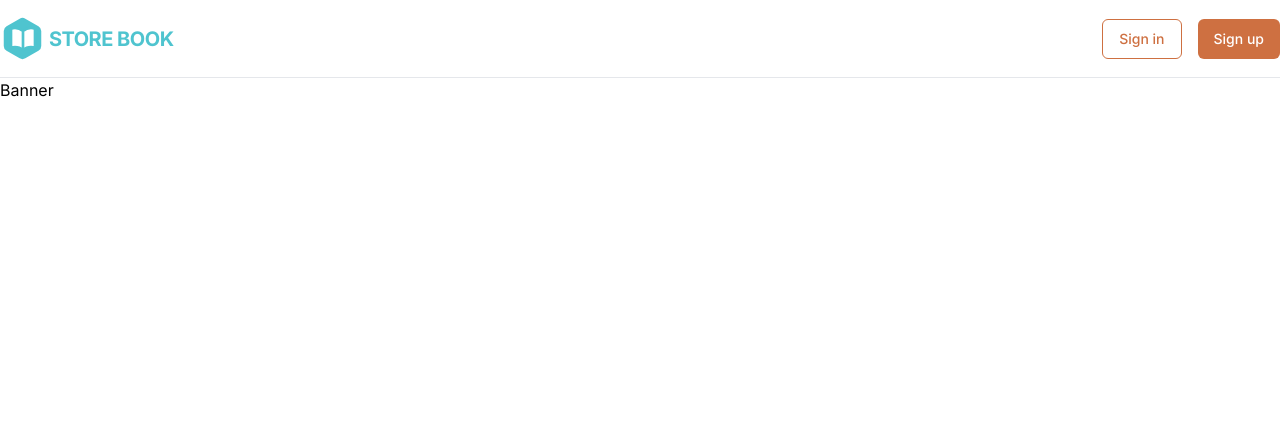
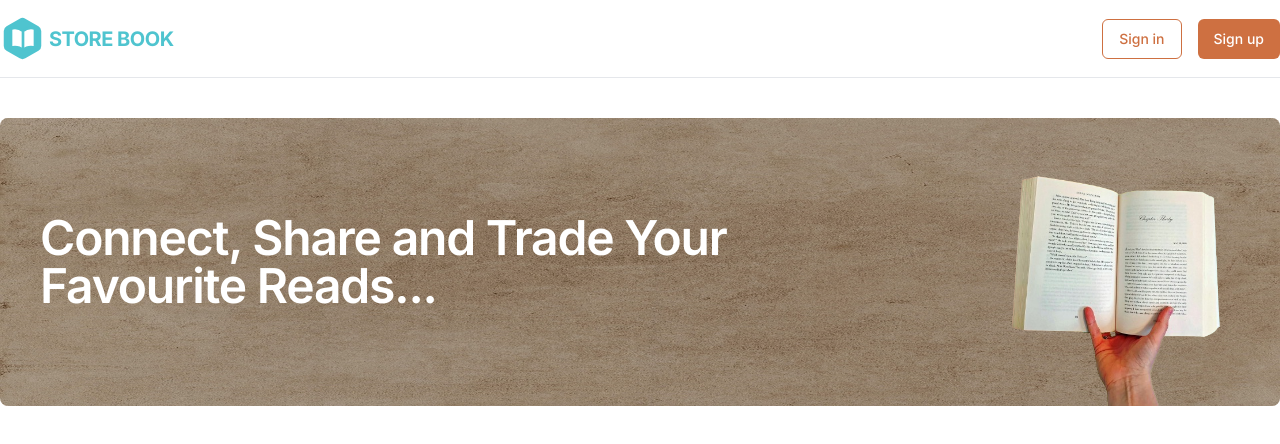
Before and after one commit to ugyentring/client, a Next.js app: page / in a window 1280 px wide. Shown: the top 444 px of the page. Built offline with nearby package versions, Linux system fonts and the light colour scheme.

Commit message:
resturectured the folder structure

```diff
--- /dev/null
+++ b/src/app/(home)/components/Banner.tsx
@@ -0,0 +1,36 @@
+import React from 'react';
+import Image from 'next/image';
+import PaperBg from "../../../../public/paper-bg.jpg"
+import BookImage from "../../../../public/book.png"
+
+const Banner = () => {
+    return (
+        <div className="mx-auto max-w-7xl py-10">
+            <div className="relative">
+                <Image
+                    src={PaperBg}
+                    alt="billboard"
+                    className="h-72 w-full rounded-lg"
+                    height={0}
+                    width={0}
+                    sizes="100vw"
+                />
+                <div className="absolute inset-0 h-full w-full rounded-lg bg-gray-950 opacity-30" />
+                <Image
+                    src={BookImage}
+                    alt="billboard"
+                    className="absolute bottom-0 right-5"
+                    height={0}
+                    width={0}
+                    sizes="100vw"
+                    style={{ width: 'auto', height: '18rem' }}
+                />
+                <h3 className="absolute left-10 top-1/2 w-full max-w-3xl -translate-y-1/2 text-5xl font-semibold tracking-tight text-white">
+                    Connect, Share and Trade Your Favourite Reads...
+                </h3>
+            </div>
+        </div>
+    );
+};
+
+export default Banner;
--- a/src/app/page.tsx
+++ b/src/app/(home)/page.tsx
@@ -1,4 +1,4 @@
-import Banner from "@/components/Banner";
+import Banner from "@/app/(home)/components/Banner";
 
 export default function Home() {
   return (
--- a/src/components/Banner.tsx
+++ /dev/null
@@ -1,11 +0,0 @@
-import React from 'react'
-
-const Banner = () => {
-  return (
-    <div>
-      Banner
-    </div>
-  )
-}
-
-export default Banner
```
Also changed, not shown: public/book.png (added), public/paper-bg.jpg (added).
